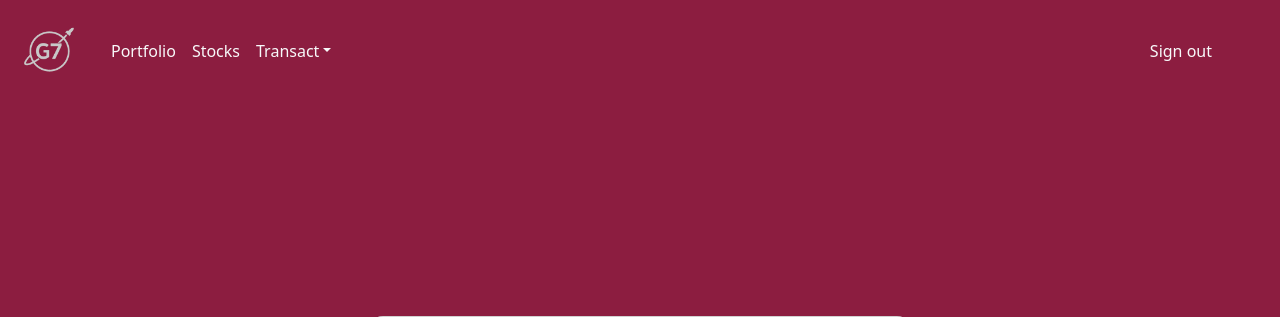
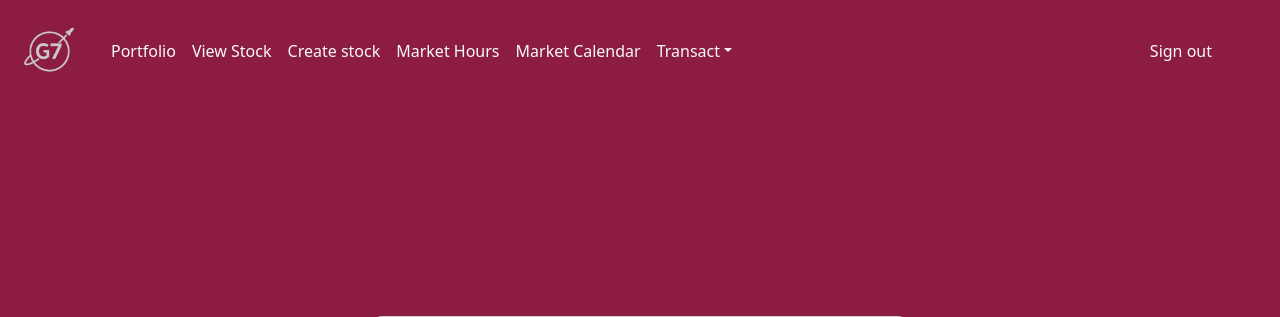
Before and after one commit to el-monke/StockTradingSystem, a Flask app: page /home/buystock in a window 1280 px wide. Shown: the top 317 px of the page. Run offline with Flask 3, Linux system fonts and the light colour scheme; data that the repository does not hold is empty.

Commit message:
Update base.html
Updated nav-links

```diff
--- a/flask_working/templates/base.html
+++ b/flask_working/templates/base.html
@@ -19,7 +19,13 @@
             <div class="collapse navbar-collapse" id="navbarNav">
                 <ul class="navbar-nav">
                     <li class="nav-item"><a class="nav-link text-light" href="{{ url_for('home') }}">Portfolio</a></li>
-                    <li class="nav-item"><a class="nav-link text-light" href="{{ url_for('stock') }}">Stocks</a></li>
+                    <li class="nav-item"><a class="nav-link text-light" href="{{ url_for('stock') }}">View Stock</a></li>
+                    <li class="nav-item"><a class="nav-link text-light" href="{{ url_for('createStock') }}">Create stock</a></li>
+                    <li class="nav-item"><a class="nav-link text-light" href="{{ url_for('changeMktHrs') }}">Market Hours</a></li>
+                    <li class="nav-item"><a class="nav-link text-light" href="{{ url_for('changeMktSchedule') }}">Market Calendar</a></li>
+
+
+
 
                     <div class="dropdown">
                         <a class="nav-link dropdown-toggle text-light" type="button" data-bs-toggle="dropdown">Transact</a>
```
